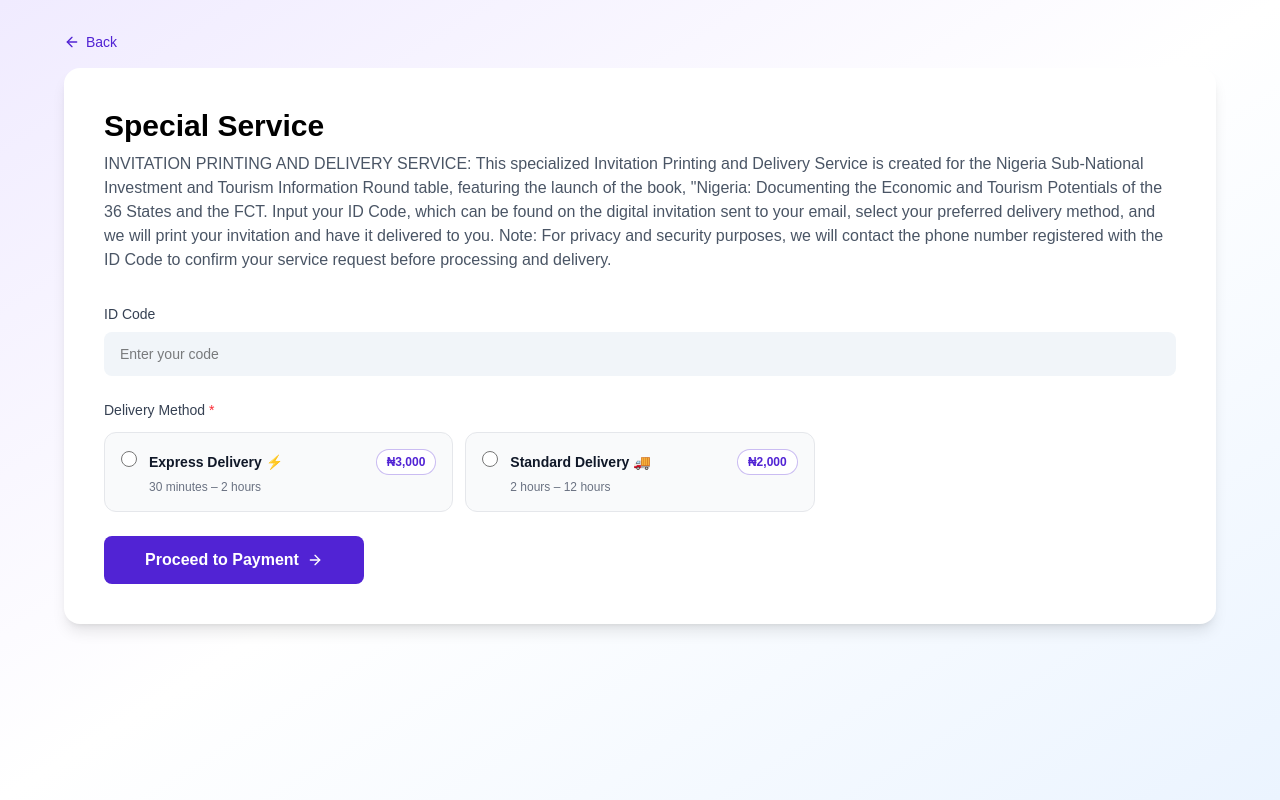
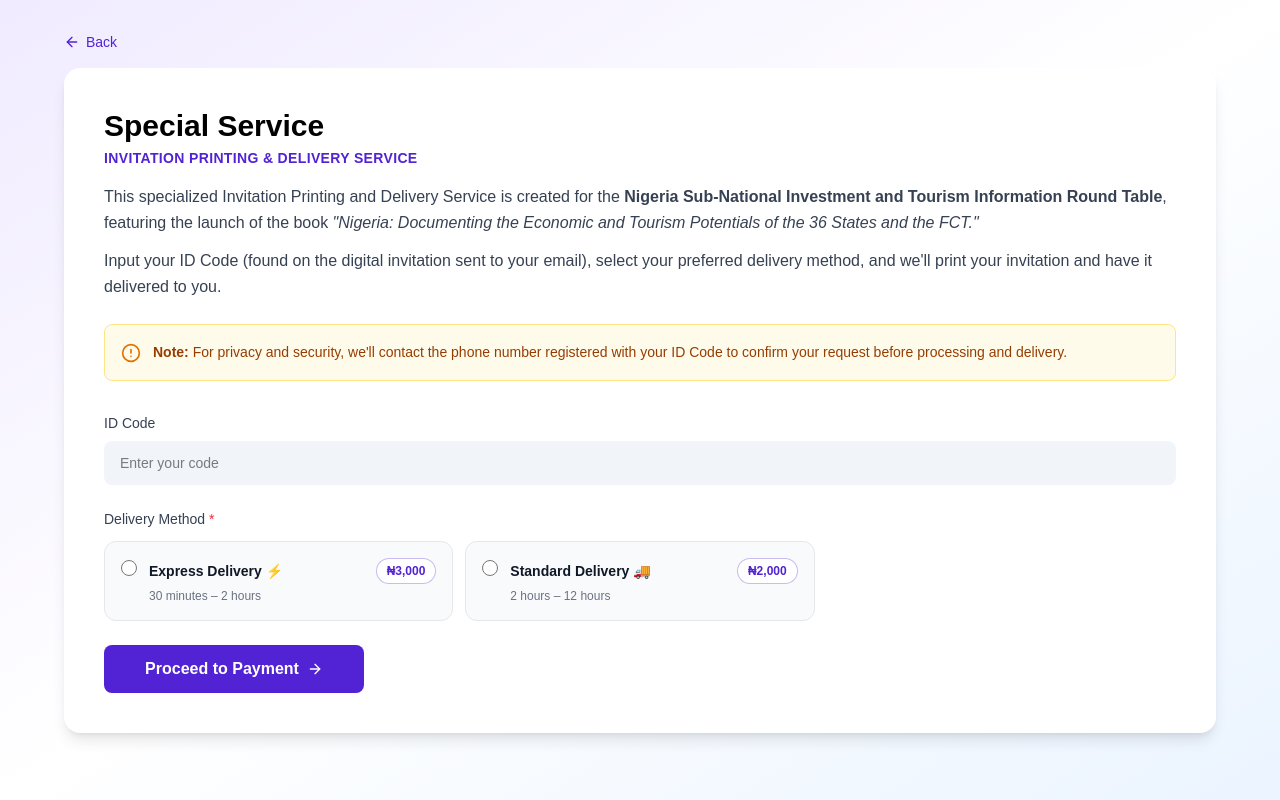
Before and after one commit to ibitoyrgideon79-rgb/computer-service.ng, a Next.js app: page /special-services in a window 1280 px wide. Built offline with nearby package versions, Linux system fonts and the light colour scheme.

Commit message:
added address and city to special services and tidied description

```diff
--- a/app/special-services/page.tsx
+++ b/app/special-services/page.tsx
@@ -28,6 +28,8 @@
   const [deliveryMethod, setDeliveryMethod] = useState("");
   const [phone, setPhone] = useState("");
   const [pickupState, setPickupState] = useState("");
+  const [pickupCity, setPickupCity] = useState("");
+  const [pickupLocation, setPickupLocation] = useState("");
   const [errors, setErrors] = useState<Record<string, string>>({});
 
   const [submitting, setSubmitting] = useState(false);
@@ -46,6 +48,8 @@
     if (deliveryMethod) {
       if (!phone.trim()) next.phone = "Phone number is required";
       if (!pickupState)  next.pickupState = "State is required";
+      if (!pickupCity.trim())     next.pickupCity     = "City is required";
+      if (!pickupLocation.trim()) next.pickupLocation = "Street address is required";
     }
 
     setErrors(next);
@@ -56,6 +60,8 @@
       category:       code || "Special Service",
       phoneNumber:    phone,
       pickupState,
+      pickupCity,
+      pickupLocation,
       deliveryMethod: deliveryMethod as never,
       deliveryDetails: "",
     });
@@ -74,6 +80,8 @@
           category:         code || "Special Service",
           delivery_method:  deliveryMethod,
           pickup_state:     pickupState,
+          pickup_city:      pickupCity,
+          pickup_location:  pickupLocation,
           amount:           total,
         }),
       });
@@ -115,10 +123,33 @@
         </Link>
 
         <div className="bg-white rounded-2xl shadow-lg p-6 sm:p-10">
-          <h1 className="text-3xl font-bold text-black mb-2">Special Service</h1>
-          <p className="text-gray-600 mb-8">INVITATION PRINTING AND DELIVERY SERVICE: This specialized Invitation Printing and Delivery Service is created for the Nigeria Sub-National Investment and Tourism Information Round table, featuring the launch of the book, &quot;Nigeria: Documenting the Economic and Tourism Potentials of the 36 States and the FCT.
-          Input your ID Code, which can be found on the digital invitation sent to your email, select your preferred delivery method, and we will print your invitation and have it delivered to you.
-          Note: For privacy and security purposes, we will contact the phone number registered with the ID Code to confirm your service request before processing and delivery.</p>
+          <h1 className="text-3xl font-bold text-black mb-1">Special Service</h1>
+          <p className="text-sm uppercase tracking-wide text-[#5123d4] font-semibold mb-4">
+            Invitation Printing & Delivery Service
+          </p>
+
+          <div className="space-y-3 text-gray-700 leading-relaxed mb-6">
+            <p>
+              This specialized Invitation Printing and Delivery Service is created for the
+              <strong> Nigeria Sub-National Investment and Tourism Information Round Table</strong>,
+              featuring the launch of the book <em>&quot;Nigeria: Documenting the Economic and
+              Tourism Potentials of the 36 States and the FCT.&quot;</em>
+            </p>
+            <p>
+              Input your ID Code (found on the digital invitation sent to your email),
+              select your preferred delivery method, and we&apos;ll print your invitation and
+              have it delivered to you.
+            </p>
+          </div>
+
+          <div className="bg-amber-50 border border-amber-200 rounded-lg p-4 mb-8 flex gap-3">
+            <AlertCircle className="w-5 h-5 text-amber-600 shrink-0 mt-0.5" />
+            <p className="text-sm text-amber-800 leading-relaxed">
+              <strong>Note:</strong> For privacy and security, we&apos;ll contact the phone
+              number registered with your ID Code to confirm your request before processing
+              and delivery.
+            </p>
+          </div>
 
           <form onSubmit={handleSubmit} className="space-y-6">
             <div>
@@ -195,7 +226,7 @@
                     {errors.pickupState && <p className="text-red-500 text-xs mt-1 flex items-center gap-1"><AlertCircle className="w-3 h-3" />{errors.pickupState}</p>}
                   </div>
                   <div>
-                    <label className="block text-sm font-medium text-gray-700 mb-2">Phone Number <span className="text-red-500">*</span></label>
+                    <label className="block text-sm font-medium text-gray-700 mb-2">Contact Phone Number if different from registered number <span className="text-red-500">*</span></label>
                     <input
                       type="tel"
                       value={phone}
@@ -205,6 +236,30 @@
                     />
                     {errors.phone && <p className="text-red-500 text-xs mt-1 flex items-center gap-1"><AlertCircle className="w-3 h-3" />{errors.phone}</p>}
                   </div>
+                </div>
+
+                <div>
+                  <label className="block text-sm font-medium text-gray-700 mb-2">City / Area <span className="text-red-500">*</span></label>
+                  <input
+                    type="text"
+                    value={pickupCity}
+                    onChange={(e) => setPickupCity(e.target.value)}
+                    placeholder="e.g. Wuse Zone 2"
+                    className={`w-full bg-[#F1F5F9] text-black px-4 py-3 rounded-lg text-sm focus:outline-none focus:ring-2 ${errors.pickupCity ? "ring-2 ring-red-400" : "focus:ring-[#5123d4]"}`}
+                  />
+                  {errors.pickupCity && <p className="text-red-500 text-xs mt-1 flex items-center gap-1"><AlertCircle className="w-3 h-3" />{errors.pickupCity}</p>}
+                </div>
+
+                <div>
+                  <label className="block text-sm font-medium text-gray-700 mb-2">Street Address / Landmark <span className="text-red-500">*</span></label>
+                  <input
+                    type="text"
+                    value={pickupLocation}
+                    onChange={(e) => setPickupLocation(e.target.value)}
+                    placeholder="e.g. No. 5 Ibrahim Tahir Road, beside GTB"
+                    className={`w-full bg-[#F1F5F9] text-black px-4 py-3 rounded-lg text-sm focus:outline-none focus:ring-2 ${errors.pickupLocation ? "ring-2 ring-red-400" : "focus:ring-[#5123d4]"}`}
+                  />
+                  {errors.pickupLocation && <p className="text-red-500 text-xs mt-1 flex items-center gap-1"><AlertCircle className="w-3 h-3" />{errors.pickupLocation}</p>}
                 </div>
 
                 <div className="bg-[#f8f7ff] border border-[#5123d4]/15 rounded-xl p-5 space-y-2 text-sm">
```
